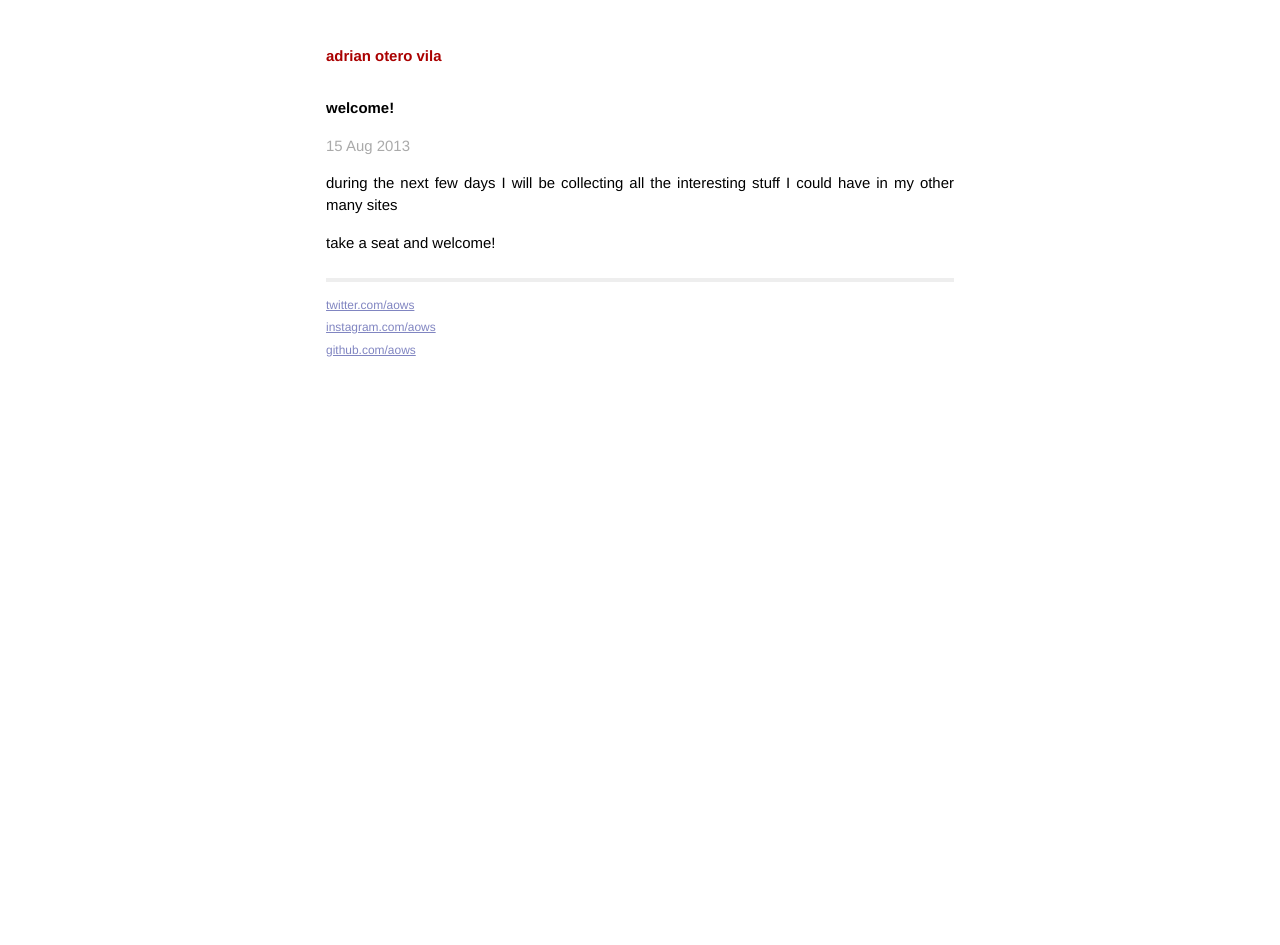
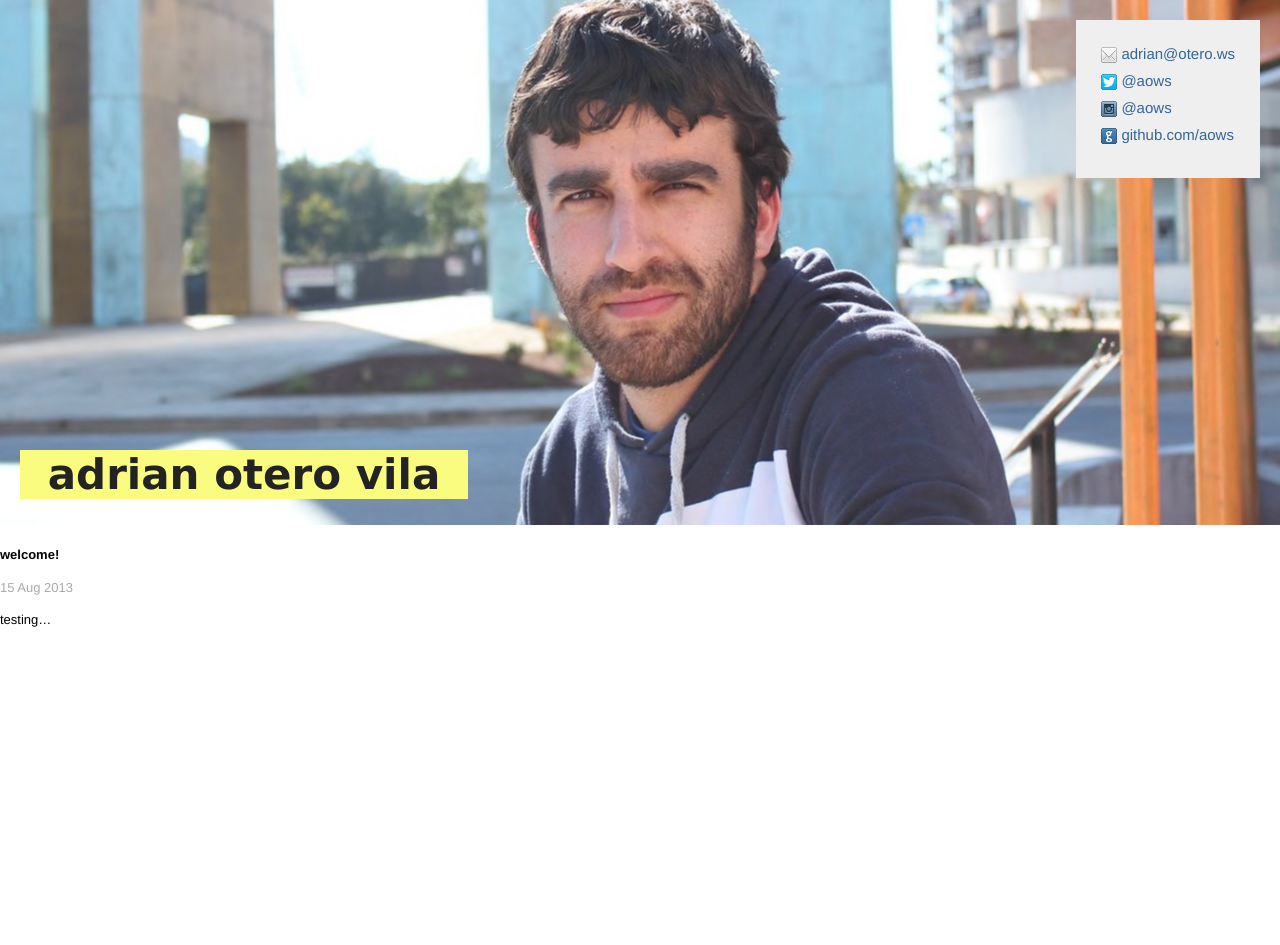
Before and after one commit to aows/aows.github.io, a Jekyll site: the page built from _posts/2013-08-15-welcome.markdown, in a window 1280 px wide. Built offline with Jekyll 4.4.1, drawn with Linux system fonts in a browser that asks for light colours; Markdown is read by kramdown in place of the engine named in the settings; comment, search, counter and statistics services are not loaded; after the commit the page ends 900 px from its top, so only the background shows below that.

Commit message:
new version

```diff
--- a/_layouts/default.html
+++ b/_layouts/default.html
@@ -8,32 +8,26 @@
 
         <!-- syntax highlighting CSS -->
         <link rel="stylesheet" href="/css/syntax.css">
-
         <!-- Custom CSS -->
         <link rel="stylesheet" href="/css/main.css">
 
-        <script src="http://platform.twitter.com/widgets.js" type="text/javascript"></script>
-
     </head>
     <body>
+        <div id="header">
+          <h1>{{ site.name }}</h1>
 
+          <ul class="info">
+            <li><a href="mailto:adrian@otero.ws"><img src="/img/email.png" /> adrian@otero.ws</a></li>
+            <li><a href="http://twitter.com/aows/"><img src="/img/twitter.png" /> @aows</a></li>
+            <li><a href="http://instagram.com/aows/"><img src="/img/instagram.png" /> @aows</a></li>
+            <li><a href="http://github.com/aows/"><img src="/img/github.png" /> github.com/aows</a></li>
+          </ul>
+        </div>
         <div class="container">
           <div class="site">
-            <div class="header">
-              <h1 class="title"><a href="/">{{ site.name }}</a></h1>
-            </div>
 
                 {{ content }}
 
-            <div class="footer">
-              <div class="contact">
-                <p>
-                  <a href="http://twitter.com/aows/">twitter.com/aows</a><br />
-                  <a href="http://instagram.com/aows/">instagram.com/aows</a><br />
-                  <a href="http://github.com/aows/">github.com/aows</a><br />
-                </p>
-              </div>
-            </div>
           </div>
         </div> <!-- /container -->
 
--- a/_posts/2013-08-15-welcome.markdown
+++ b/_posts/2013-08-15-welcome.markdown
@@ -5,6 +5,4 @@ date:   2013-08-15 16:01:48
 categories: aows
 ---
 
-during the next few days I will be collecting all the interesting stuff I could have in my other many sites
-
-take a seat and welcome!
+testing...
--- a/css/main.css
+++ b/css/main.css
@@ -29,11 +29,60 @@ a         { color: #00a; }
 a:hover   { color: #000; }
 a:visited { color: #a0a; }
 
+#header {
+  background-image: url('/img/yo.png');
+  background-position: center;
+  width: 100%;
+  height: 525px;
+}
+#header h1 {
+  font-size: 42px;
+  color:#232323;
+  font-family: Verdana;
+  background-color: #f9fc7e;
+  width: 35%;
+  float: left;
+  margin-left: 20px;
+  margin-top: 450px;
+  margin-bottom: 20px;
+}
+#header ul.info {
+  float: right;
+  background: #efefef;
+  margin-top: 20px;
+  margin-right: 20px;
+  list-style-type: none;
+  padding: 25px;
+}
+#header ul.info li {
+  text-align: left;
+  margin-bottom: 10px;
+  font-size: 15px;
+}
+#header ul.info img {
+  margin-bottom: -4px;
+}
+#header ul.info a {
+  text-decoration: none;
+  color: #336699;
+}
+#header ul.info a.visited {
+  color: #336699;
+}
+#header ul.info a.hover {
+  color: #225588;
+}
+
 /*****************************************************************************/
 /*
 /* Home
 /*
 /*****************************************************************************/
+#posts_area {
+  float: right;
+  margin-right: 50px;
+  width: 45%;
+}
 ul.posts {
   list-style-type: none;
   margin-bottom: 2em;
@@ -56,11 +105,9 @@ ul.posts span {
 /*****************************************************************************/
 
 .site {
-  font-size: 115%;
   text-align: justify;
-  width: 42em;
-  margin: 3em auto 2em;
   line-height: 1.5em;
+  margin-top: 20px;
 }
 
 .site .header a {
```
Also changed, not shown: index.html (+4 -6 lines), img/email.png (added), img/fb.png (added), img/g+.png (added), img/github.png (added), img/instagram.png (added), img/twitter.png (added), img/yo.png (added).
